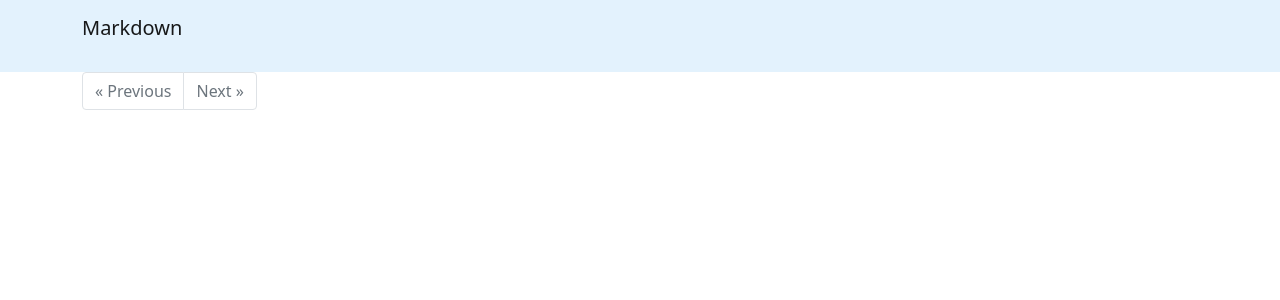
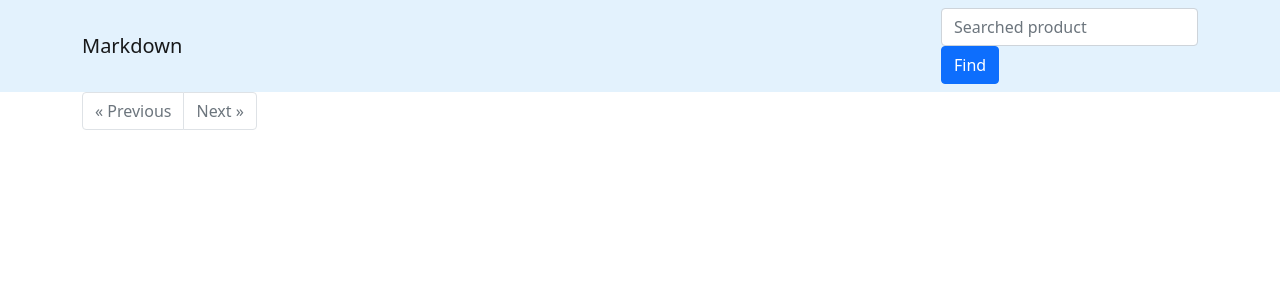
Before and after one commit to paktusov/parsing_dns, a Flask app: page / in a window 1280 px wide. Shown: the top 300 px of the page. Run offline with Flask 2, Linux system fonts and the light colour scheme; data that the repository does not hold is empty; some libraries are stand-ins or nearby versions.

Commit message:
intermediate result

```diff
--- a/app/web/app.py
+++ b/app/web/app.py
@@ -1,7 +1,7 @@
 import math
 import datetime as dt
 import pymongo
-from flask import Flask, render_template, request, url_for
+from flask import Flask, render_template, request, url_for, redirect
 import os
 from dotenv import load_dotenv
 load_dotenv()
@@ -21,11 +21,16 @@ db = client['parsing_dns']
 collection_name = 'dns_goods'
 
 
-@app.route('/')
+@app.route('/', methods=('GET', 'POST'))
 def index():
     title = 'Markdown'
     header = 'Markdown'
-    count = db[collection_name].count_documents({})
+    if request.method == 'POST':
+        name = request.form['find'].lower()
+        products = db[collection_name].find({"name": {'$regex': name, '$options': 'i'}}).sort("last_update", pymongo.DESCENDING)
+    else:
+        products = db[collection_name].find().sort("last_update", pymongo.DESCENDING)
+    count = products.count()
     page = request.args.get('page', 1, type=int)
     per_page = 30
     pages = math.ceil(count // per_page)
@@ -33,12 +38,12 @@ def index():
     limit = per_page
     prev_url = url_for('index', page=page-1) if page > 1 else None
     next_url = url_for('index', page=page+1) if page < pages else None
-    products = list(db[collection_name].find().sort("last_update", pymongo.DESCENDING).skip(offset).limit(limit))
-    for i in range(len(products)):
-        products[i]['last_update'] = dt.datetime.fromisoformat(products[i]['last_update']).strftime("%Y.%m.%d %H:%M")
+    current_products = list(products.skip(offset).limit(limit))
+    for i in range(len(current_products)):
+        current_products[i]['last_update'] = dt.datetime.fromisoformat(current_products[i]['last_update']).strftime("%Y.%m.%d %H:%M")
     return render_template(
         'index.html',
-        products=products,
+        products=current_products,
         title=title,
         header=header,
         page=page,
--- a/app/web/templates/base.html
+++ b/app/web/templates/base.html
@@ -5,13 +5,23 @@
     <meta name="viewport" content="width=device-width, initial-scale=1">
     <title>{% block title %}{{title}}{% endblock %}</title>
     <link rel="stylesheet" type=text/css href="{{ url_for('static', filename='css/bootstrap.min.css') }}">
-  <link rel="stylesheet" href="{{ url_for('static', filename='css/removed.css') }}">
+    <link rel="stylesheet" href="{{ url_for('static', filename='css/removed.css') }}">
     <link rel="icon" type="image" href="{{ url_for('static', filename='icon.png') }}">
   </head>
   <body>
     <nav class="navbar navbar-light" style="background-color: #e3f2fd;">
       <div class=container>
-        <p class="navbar-brand">{{header}}</p>
+        <a class="navbar-brand" href="{{ url_for('index')}}">{{header}}</a>
+        <form method="post">
+          <div class="form-group">
+            <input type="text" name="find"
+               placeholder="Searched product" class="form-control"
+               value="{{ request.form['find'] }}">
+          </div>
+          <div class="form-group">
+            <button type="submit" class="btn btn-primary">Find</button>
+          </div>
+        </form>
       </div>
     </nav>
     <main>
```
Also changed, not shown: 1 other file.
